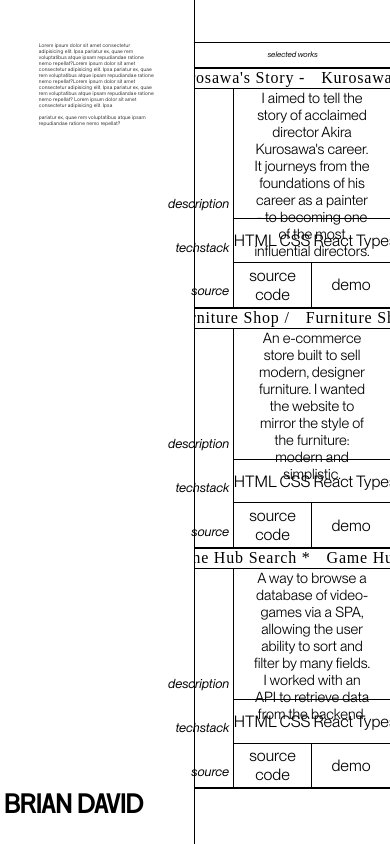
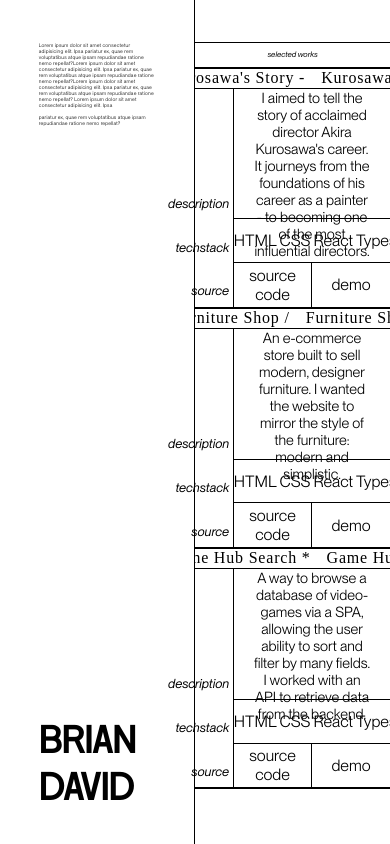
Before and after one commit to brian-david4/brian-portfolio-website, a React (Vite) app in the folder portfolio-website/: page / in a window 390 px wide. Shown: the top 844 px of the page. Built offline with nearby package versions, Linux system fonts and the light colour scheme; a web font is replaced by a local one.

Commit message:
make homeTitle responsive

```diff
--- a/portfolio-website/src/pages/Home2/home.module.css
+++ b/portfolio-website/src/pages/Home2/home.module.css
@@ -29,7 +29,7 @@
   position: absolute;
   bottom: 0;
   left: 2%;
-  font-size: 7vw;
+  font-size: 8vw;
   font-family: "NikkeiMaru Light";
 }
 .about {
@@ -62,3 +62,15 @@
   align-items: center;
   justify-content: center;
 }
+
+@media (max-width: 412px) {
+  .nameTitle {
+    font-size: 15vw;
+  }
+}
+@media (max-width: 1280px) {
+  .nameTitle {
+    font-size: 10vw;
+    left: 20%;
+  }
+}
```
